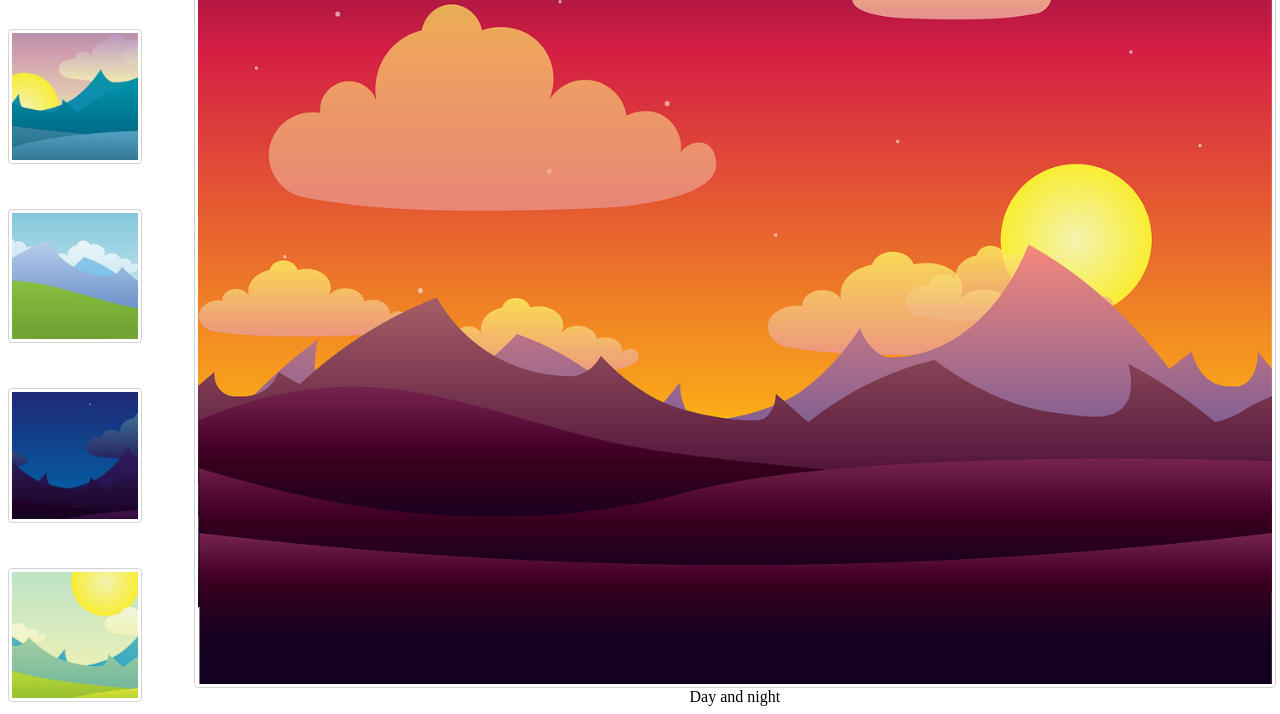
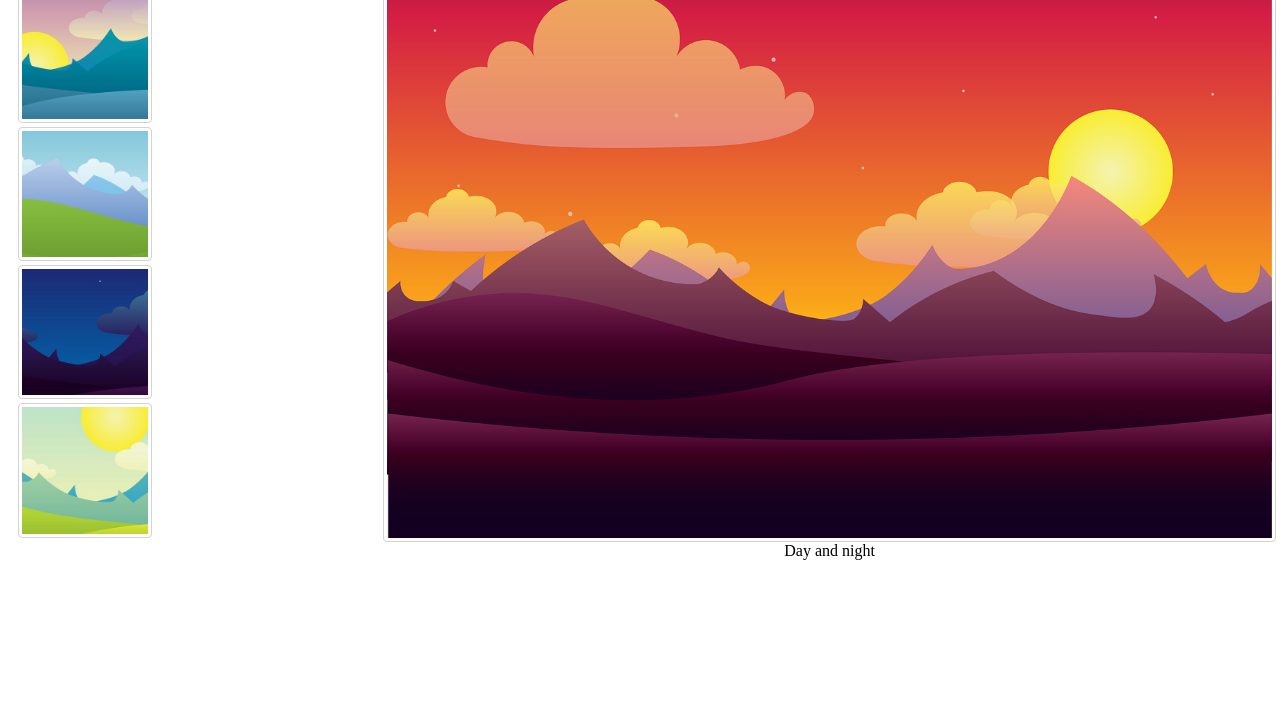
Before and after one commit to akulahere/DOM-kottans, a plain HTML site: page index.html in a window 1280 px wide. Shown: the part 238-952 px from the top of the page. After the commit the page ends 806 px from the top, so only its background shows below. Drawn offline with Linux system fonts and the light colour scheme.

Commit message:
fix styles

```diff
--- a/styles/main.css
+++ b/styles/main.css
@@ -14,15 +14,13 @@ nav {
   width: 10%;
   margin-left: 10px;
   margin-right: 10px;
-  margin: 0;
 }
 figure {
   display: flex;
   flex-direction: column;
   justify-content: center;
   align-items: center;
-  width: 85%;
-  height: 100%;
+  width: 70%;
   margin: 0;
 }
 
@@ -32,18 +30,18 @@ figure {
 }
 
 .gallery_list {
-
-  height: 100%;
   margin-top: 0;
   display: flex;
   flex-direction: column;
   padding-left: 0;
   justify-content: space-between;
 }
+
 li {
   list-style-type: none;
   max-width: 100%;
 }
+
 .gallery_img {
   padding: 3px;
   border: 1px solid lightgray;
```
